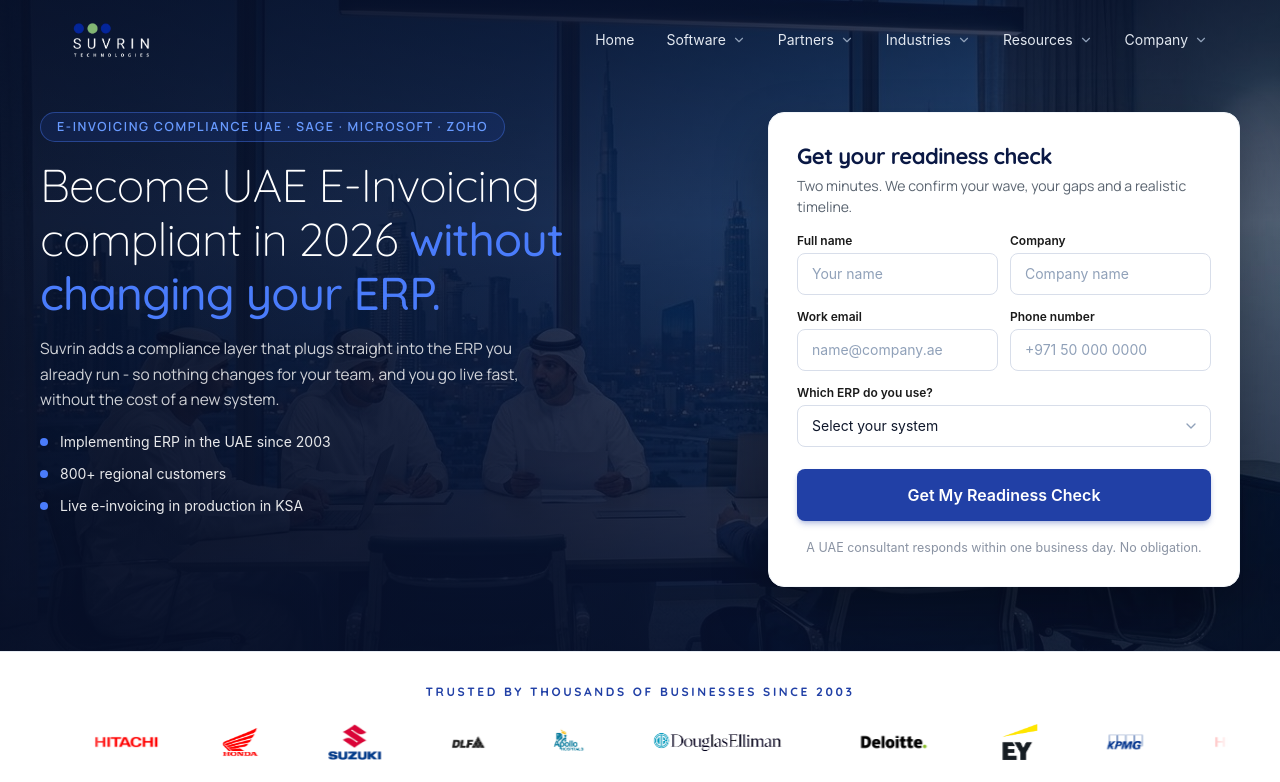
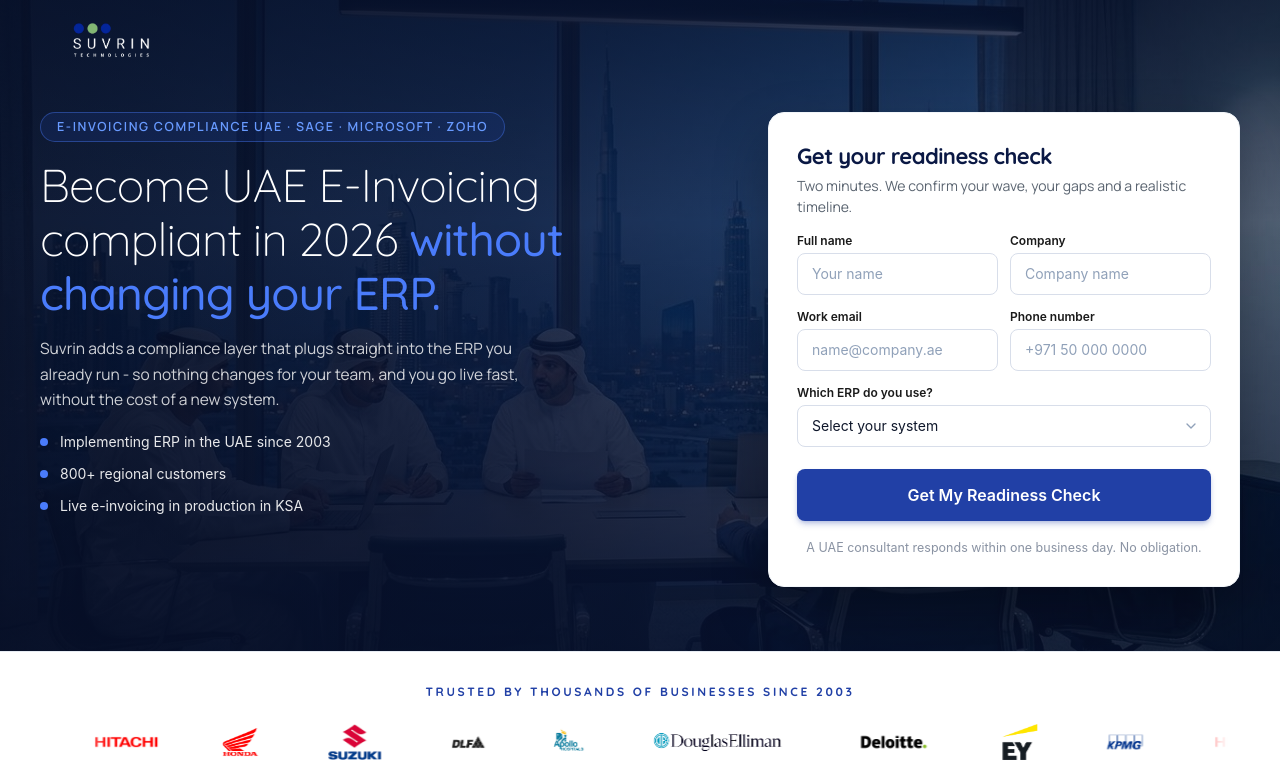
Before and after one commit to rahulpandat463/ads, a Next.js app: page / in a window 1280 px wide. Shown: the top 782 px of the page. Built offline with nearby package versions, Linux system fonts and the light colour scheme.

Commit message:
feat: remove navigation menu links from header

```diff
--- a/src/components/Navbar.tsx
+++ b/src/components/Navbar.tsx
@@ -1,47 +1,9 @@
 "use client";
 
-import React, { useState } from "react";
+import React from "react";
 import Image from "next/image";
-import { ChevronDown, Menu, X } from "lucide-react";
 
 export default function Navbar() {
-  const [mobileMenuOpen, setMobileMenuOpen] = useState(false);
-  const [activeDropdown, setActiveDropdown] = useState<string | null>(null);
-
-  const navLinks = [
-    { name: "Home", href: "#", hasDropdown: false },
-    {
-      name: "Software",
-      href: "#",
-      hasDropdown: true,
-      items: ["UAE E-Invoicing Suite", "ERP Integrations", "Compliance Engine", "Peppol Access Point"],
-    },
-    {
-      name: "Partners",
-      href: "#partners-section",
-      hasDropdown: true,
-      items: ["Microsoft Dynamics", "Sage Solutions", "Zoho Books", "SAP & Oracle"],
-    },
-    {
-      name: "Industries",
-      href: "#",
-      hasDropdown: true,
-      items: ["Retail & Wholesale", "Construction & Engineering", "Healthcare", "Logistics & Supply Chain"],
-    },
-    {
-      name: "Resources",
-      href: "#",
-      hasDropdown: true,
-      items: ["E-Invoicing Phase 1 & 2 Guide", "UAE FTA Mandate Timeline", "Compliance Whitepaper", "Case Studies"],
-    },
-    {
-      name: "Company",
-      href: "#",
-      hasDropdown: true,
-      items: ["About Suvrin", "Regional Presence", "Leadership Team", "Contact Us"],
-    },
-  ];
-
   return (
     <header className="absolute top-0 left-0 w-full z-50 bg-transparent flex-shrink-0">
       <div className="max-w-[1200px] mx-auto px-4 sm:px-6 lg:px-8 h-20 flex items-center justify-between">
@@ -58,125 +20,7 @@ export default function Navbar() {
             />
           </a>
         </div>
-
-        {/* Desktop Navigation */}
-        <nav className="hidden lg:flex items-center gap-6 xl:gap-8">
-          {navLinks.map((link) => (
-            <div
-              key={link.name}
-              className="relative"
-              onMouseEnter={() => link.hasDropdown && setActiveDropdown(link.name)}
-              onMouseLeave={() => link.hasDropdown && setActiveDropdown(null)}
-            >
-              <a
-                href={link.href}
-                className="flex items-center gap-1.5 text-sm font-normal text-slate-200 hover:text-white transition-colors"
-              >
-                <span>{link.name}</span>
-                {link.hasDropdown && (
-                  <ChevronDown
-                    className={`w-3.5 h-3.5 text-slate-400 transition-transform duration-200 ${activeDropdown === link.name ? "rotate-180 text-white" : ""
-                      }`}
-                  />
-                )}
-              </a>
-
-              {link.hasDropdown && activeDropdown === link.name && (
-                <div className="absolute top-full left-0 mt-1.5 w-52 rounded-xl bg-[#0c1638]/95 backdrop-blur-xl border border-white/10 shadow-2xl p-2 py-2 animate-in fade-in slide-in-from-top-1 duration-150">
-                  {link.items?.map((item) => (
-                    <a
-                      key={item}
-                      href="#"
-                      className="block px-3 py-1.5 text-xs font-medium text-slate-300 hover:text-white hover:bg-[#2140A6]/40 rounded-lg transition-colors"
-                    >
-                      {item}
-                    </a>
-                  ))}
-                </div>
-              )}
-            </div>
-          ))}
-        </nav>
-
-        {/* Mobile Hamburger Toggle */}
-        <div className="flex lg:hidden items-center">
-          <button
-            type="button"
-            onClick={() => setMobileMenuOpen(!mobileMenuOpen)}
-            className="p-2 rounded-lg text-slate-300 hover:text-white hover:bg-white/10 transition-colors focus:outline-none"
-            aria-label="Toggle navigation menu"
-          >
-            {mobileMenuOpen ? <X className="w-5 h-5" /> : <Menu className="w-5 h-5" />}
-          </button>
-        </div>
       </div>
-
-      {/* Mobile Menu Drawer */}
-      {mobileMenuOpen && (
-        <div className="lg:hidden border-b border-white/10 bg-[#070e24]/98 backdrop-blur-2xl px-5 pt-3 pb-6 space-y-2 shadow-2xl">
-          {navLinks.map((link) => {
-            const isDropdownActive = activeDropdown === link.name;
-            return (
-              <div key={link.name} className="border-b border-white/[0.06] pb-1.5">
-                <div className="flex items-center justify-between py-2">
-                  <a
-                    href={link.href}
-                    onClick={() => {
-                      if (!link.hasDropdown) setMobileMenuOpen(false);
-                    }}
-                    className="text-sm font-medium text-slate-200 hover:text-white transition-colors"
-                  >
-                    {link.name}
-                  </a>
-                  {link.hasDropdown && (
-                    <button
-                      type="button"
-                      onClick={() =>
-                        setActiveDropdown(isDropdownActive ? null : link.name)
-                      }
-                      className="p-1 text-slate-400 hover:text-white focus:outline-none"
-                      aria-label={`Toggle ${link.name} submenu`}
-                    >
-                      <ChevronDown
-                        className={`w-4 h-4 transition-transform duration-200 ${
-                          isDropdownActive ? "rotate-180 text-white" : ""
-                        }`}
-                      />
-                    </button>
-                  )}
-                </div>
-
-                {/* Submenu items on mobile */}
-                {link.hasDropdown && isDropdownActive && (
-                  <div className="pl-3 pb-2 space-y-1.5 animate-in fade-in duration-150">
-                    {link.items?.map((item) => (
-                      <a
-                        key={item}
-                        href="#"
-                        onClick={() => setMobileMenuOpen(false)}
-                        className="block py-1 text-xs text-slate-400 hover:text-white transition-colors"
-                      >
-                        {item}
-                      </a>
-                    ))}
-                  </div>
-                )}
-              </div>
-            );
-          })}
-
-          <div className="pt-3">
-            <a
-              href="#readiness-form"
-              onClick={() => setMobileMenuOpen(false)}
-              style={{ backgroundColor: "#2140A6" }}
-              className="block w-full py-2.5 px-4 rounded-lg text-center text-xs font-semibold text-white shadow-md shadow-[#2140A6]/30 hover:opacity-95 transition-all"
-            >
-              Get Your Readiness Check
-            </a>
-          </div>
-        </div>
-      )}
     </header>
   );
 }
```
